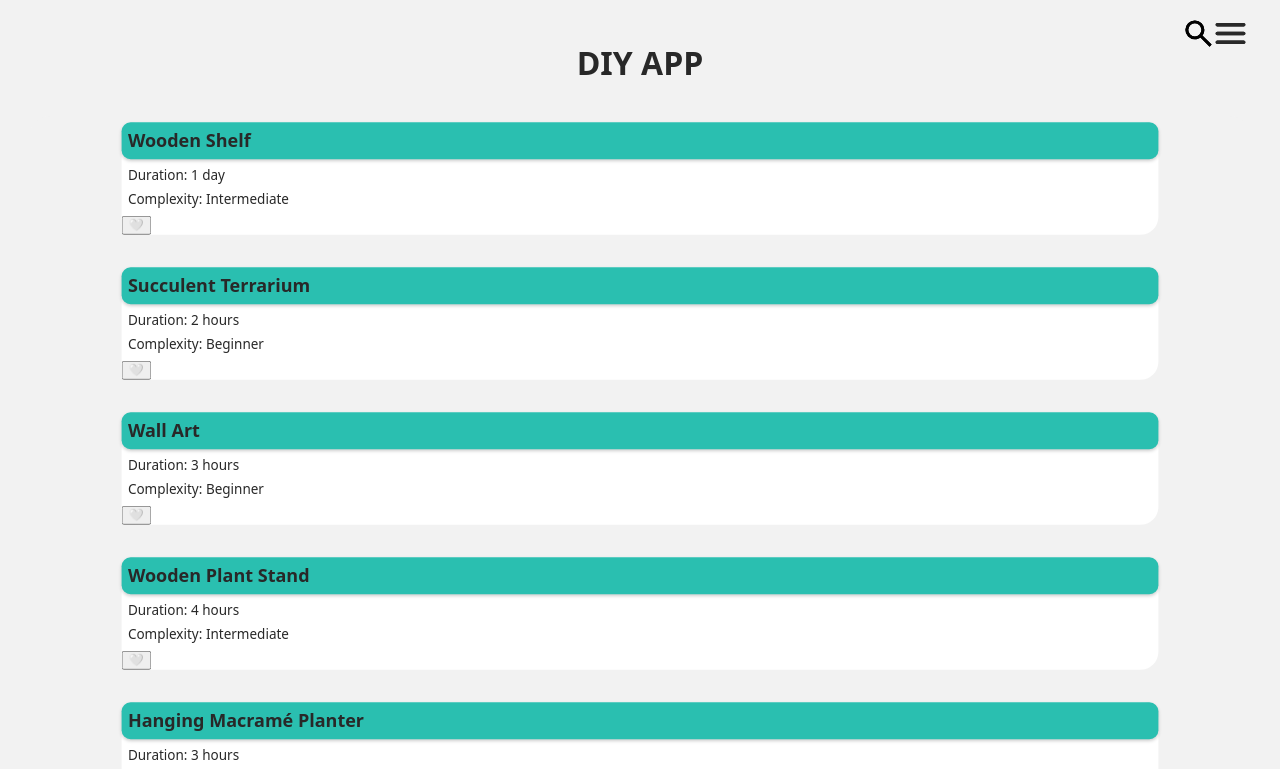
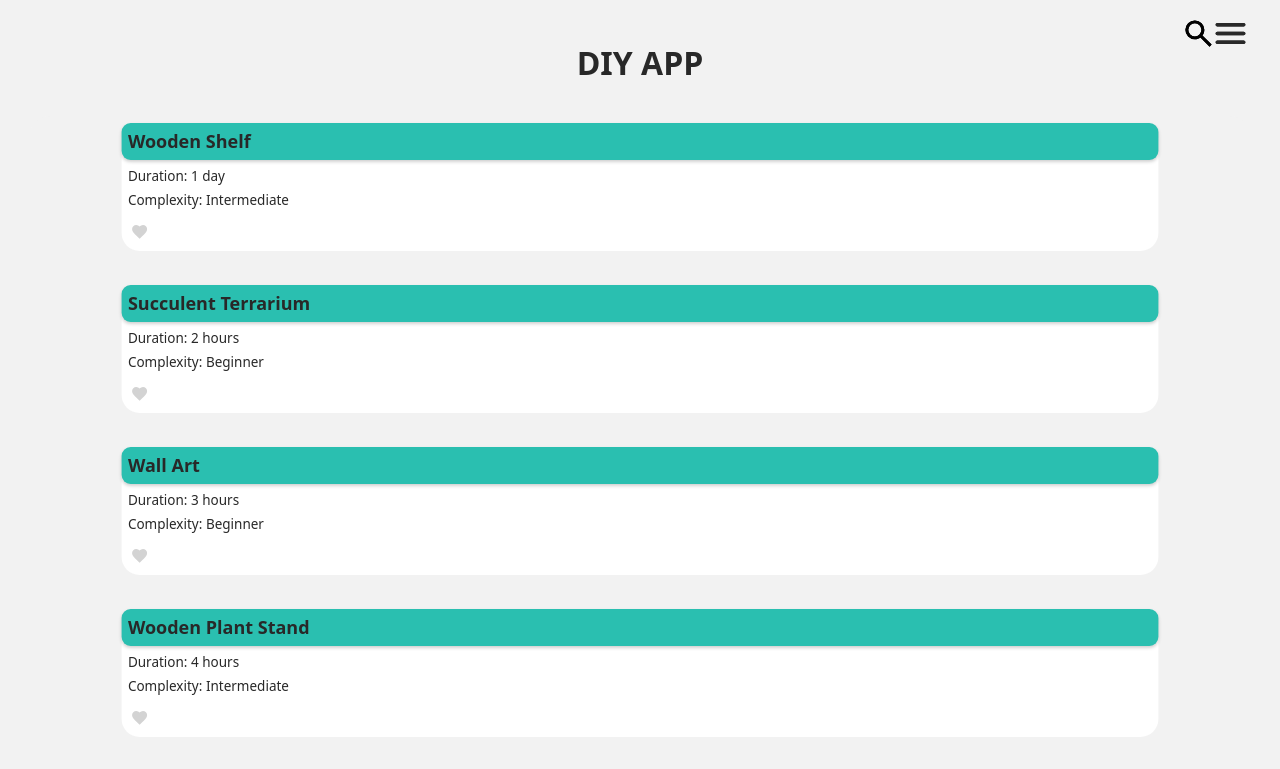
Before and after one commit to jana-scheidemann/DIY-App, a Next.js app: page / in a window 1280 px wide. Shown: the top 769 px of the page. Built offline with nearby package versions, Linux system fonts and the light colour scheme.

Commit message:
add Fav Icon

```diff
--- a/components/FavoriteButton.js
+++ b/components/FavoriteButton.js
@@ -1,4 +1,6 @@
 import { useState } from "react";
+import Heart from "../public/icons/Icon-favorite.svg";
+import styled from "styled-components";
 
 export default function FavoriteButton({ onToggleFavorite, id, isFavorite }) {
   const [favorite, setFavorite] = useState(isFavorite);
@@ -8,8 +10,19 @@ export default function FavoriteButton({ onToggleFavorite, id, isFavorite }) {
     onToggleFavorite(id);
   }
   return (
-    <button type="button" onClick={() => handleToggle(id)}>
-      {favorite ? "❤️" : "🤍"}
-    </button>
+    <StyledFavButton type="button" onClick={() => handleToggle(id)}>
+      {favorite ? (
+        <Heart width={20} height={20} fill={"red"} />
+      ) : (
+        <Heart width={20} height={20} fill={"lightgrey"} />
+      )}
+    </StyledFavButton>
   );
 }
+const StyledFavButton = styled.button`
+  border: none;
+  border-radius: 30%;
+  background-color: transparent;
+  width: 40px;
+  height: 40px;
+`;
--- a/pages/projects/favorites.js
+++ b/pages/projects/favorites.js
@@ -6,6 +6,8 @@ export default function FavoritesPage({ projects, onToggleFavorite }) {
   const favoriteProjects = projects.filter((project) => {
     return project.favorite;
   });
+
+  //white space at bottom of page/ GlobalStyledContainer?
 
   return (
     <>
```
Also changed, not shown: public/icons/Icon-Favorite.svg.
